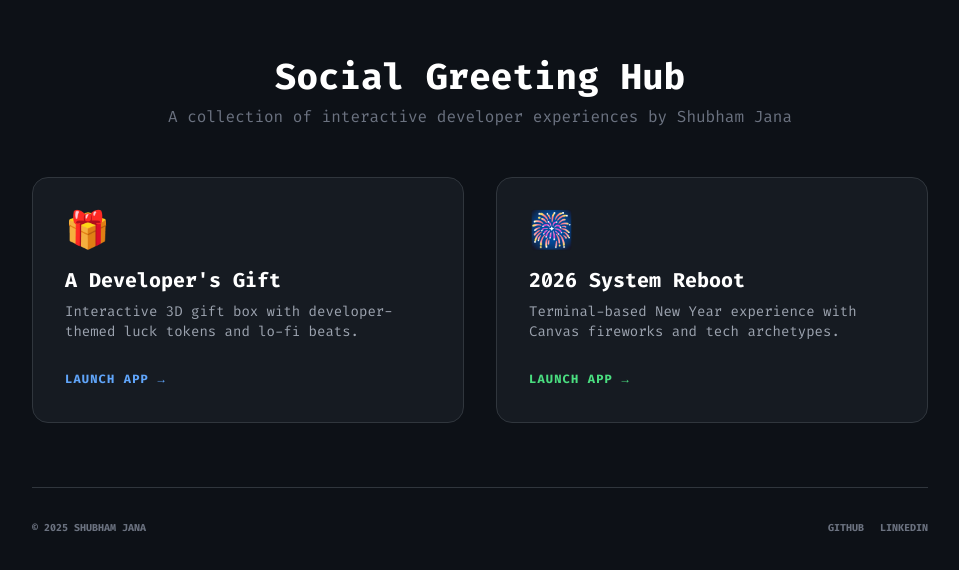
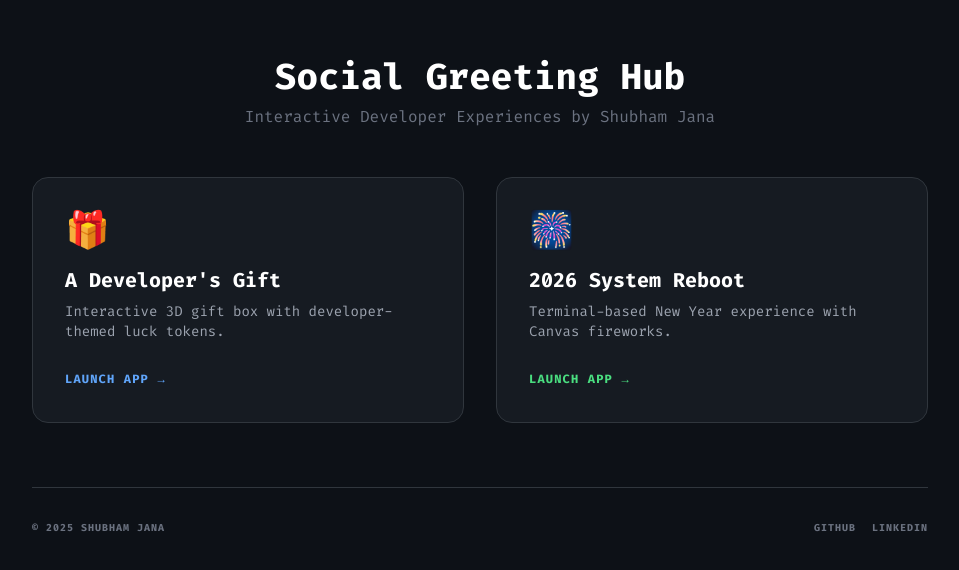
Before and after one commit to Shubham-Jana-Dev/social-greeting-hub, a plain HTML site: page index.html in a window 1280 px wide. Shown: the part 104-674 px from the top of the page, without its empty margins (160-1119 px from the left). Drawn offline with nearby package versions, Linux system fonts and the light colour scheme.

Commit message:
Update title and content in index.html

```diff
--- a/index.html
+++ b/index.html
@@ -3,7 +3,7 @@
 <head>
     <meta charset="UTF-8">
     <meta name="viewport" content="width=device-width, initial-scale=1.0">
-    <title>Shubham Jana | Social Greeting Hub</title>
+    <title>Shubham Jana | Project Hub</title>
     <script src="https://cdn.tailwindcss.com"></script>
     <link href="https://fonts.googleapis.com/css2?family=Fira+Code:wght@400;700&display=swap" rel="stylesheet">
     <style>
@@ -14,7 +14,7 @@
             transition: all 0.3s ease;
         }
         .project-card:hover {
-            border-color: #58a6ff;
+            border-color: #238636;
             transform: translateY(-5px);
             box-shadow: 0 10px 30px rgba(0,0,0,0.5);
         }
@@ -24,7 +24,7 @@
 
     <header class="text-center mb-12">
         <h1 class="text-4xl font-black text-white mb-2">Social Greeting Hub</h1>
-        <p class="text-gray-500">A collection of interactive developer experiences by Shubham Jana</p>
+        <p class="text-gray-500">Interactive Developer Experiences by Shubham Jana</p>
     </header>
 
     <div class="grid grid-cols-1 md:grid-cols-2 gap-8 w-full max-w-4xl">
@@ -32,24 +32,24 @@
         <a href="christmas-2024/index.html" class="project-card p-8 rounded-2xl group">
             <div class="text-4xl mb-4 group-hover:scale-110 transition-transform">🎁</div>
             <h2 class="text-xl font-bold text-white mb-2">A Developer's Gift</h2>
-            <p class="text-sm text-gray-400 mb-6">Interactive 3D gift box with developer-themed luck tokens and lo-fi beats.</p>
+            <p class="text-sm text-gray-400 mb-6">Interactive 3D gift box with developer-themed luck tokens.</p>
             <span class="text-blue-400 text-xs font-bold uppercase tracking-widest">Launch App →</span>
         </a>
 
-        <a href="new-year-2026/index.html" class="project-card p-8 rounded-2xl group">
+        <a href="new-year-2026-system-reboot/index.html" class="project-card p-8 rounded-2xl group">
             <div class="text-4xl mb-4 group-hover:scale-110 transition-transform">🎆</div>
             <h2 class="text-xl font-bold text-white mb-2">2026 System Reboot</h2>
-            <p class="text-sm text-gray-400 mb-6">Terminal-based New Year experience with Canvas fireworks and tech archetypes.</p>
+            <p class="text-sm text-gray-400 mb-6">Terminal-based New Year experience with Canvas fireworks.</p>
             <span class="text-green-400 text-xs font-bold uppercase tracking-widest">Launch App →</span>
         </a>
 
     </div>
 
-    <footer class="mt-16 pt-8 border-t border-[#30363d] w-full max-w-4xl flex justify-between items-center text-[10px] font-bold text-gray-500">
-        <div>© 2025 SHUBHAM JANA</div>
+    <footer class="mt-16 pt-8 border-t border-[#30363d] w-full max-w-4xl flex justify-between items-center text-[10px] font-bold text-gray-500 uppercase tracking-widest">
+        <div>© 2025 Shubham Jana</div>
         <div class="flex gap-4">
-            <a href="https://github.com/Shubham-Jana-Dev" class="hover:text-white">GITHUB</a>
-            <a href="https://linkedin.com/in/shubham-jana-3b650628a" class="hover:text-white">LINKEDIN</a>
+            <a href="https://github.com/Shubham-Jana-Dev" target="_blank" class="hover:text-white">GitHub</a>
+            <a href="https://linkedin.com/in/shubham-jana-3b650628a" target="_blank" class="hover:text-white">LinkedIn</a>
         </div>
     </footer>
 
```
